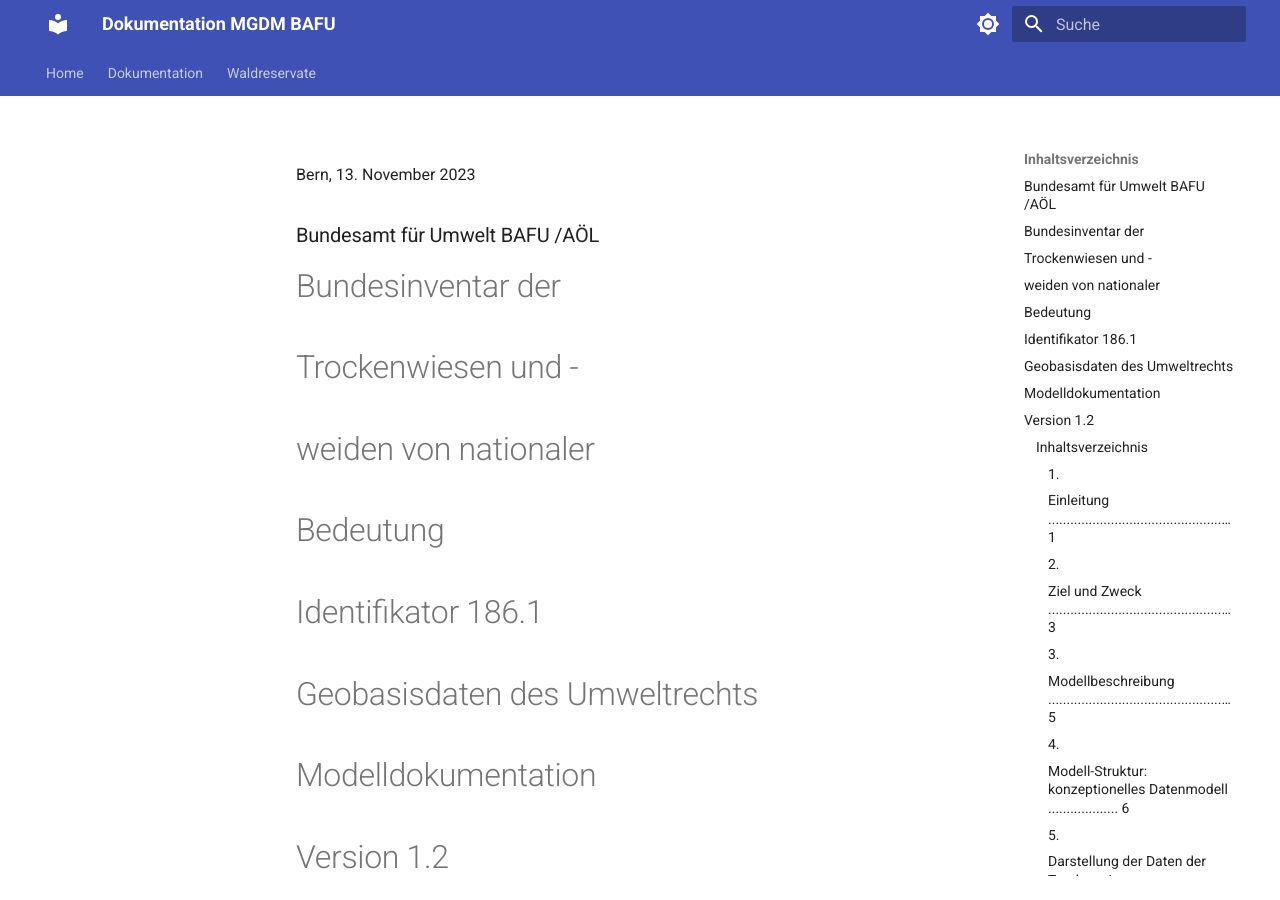
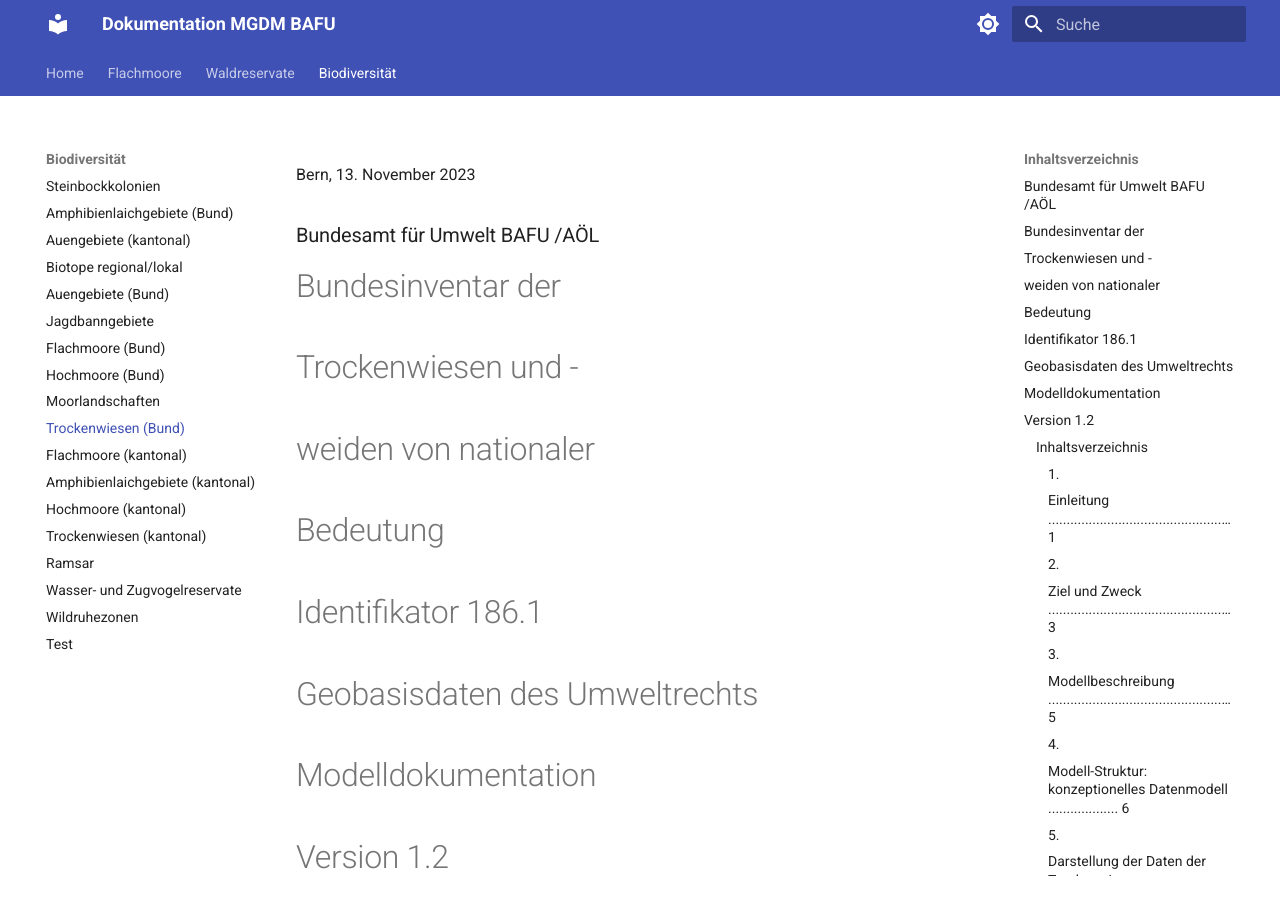
Before and after one commit to nrohrbach/MGDM-Dokus, an MkDocs documentation site: the page built from docs/Biodiversitaet/10_Trockenwiesen_Bund.md, in a window 1280 px wide and 900 px high. Built offline with MkDocs 1.6.1 and Material for MkDocs 9.7.7, drawn with Linux system fonts in a browser that asks for light colours.

Commit message:
Alle Seiten in mkdocs-Navigation ergänzt
Biodiversitaet-Unterseiten (01–17) sowie test.md als Abschnitt
hinzugefügt; Flachmoore-Eintrag in der Nav umbenannt.

https://claude.ai/code/session_01MoTn9Rtajzu7jmjc6VmG4Z

```diff
--- a/mkdocs.yml
+++ b/mkdocs.yml
@@ -41,5 +41,24 @@ markdown_extensions:
 
 nav:
   - Home: index.md
-  - Dokumentation: Flachmoore/Modelldokumentation.md
+  - Flachmoore: Flachmoore/Modelldokumentation.md
   - Waldreservate: Waldreservate.md
+  - Biodiversität:
+    - Steinbockkolonien: Biodiversitaet/01_Steinbockkolonien.md
+    - Amphibienlaichgebiete (Bund): Biodiversitaet/02_Amphibienlaichgebiete_Bund.md
+    - Auengebiete (kantonal): Biodiversitaet/03_Auengebiete_kt.md
+    - Biotope regional/lokal: Biodiversitaet/04_Biotope_reg_lok.md
+    - Auengebiete (Bund): Biodiversitaet/05_Auengebiete_Bund.md
+    - Jagdbanngebiete: Biodiversitaet/06_Jagdbanngebiete.md
+    - Flachmoore (Bund): Biodiversitaet/07_Flachmoore_Bund.md
+    - Hochmoore (Bund): Biodiversitaet/08_Hochmoore_Bund.md
+    - Moorlandschaften: Biodiversitaet/09_Moorlandschaften.md
+    - Trockenwiesen (Bund): Biodiversitaet/10_Trockenwiesen_Bund.md
+    - Flachmoore (kantonal): Biodiversitaet/11_Flachmoore_kt.md
+    - Amphibienlaichgebiete (kantonal): Biodiversitaet/12_Amphibienlaichgebiete_kt.md
+    - Hochmoore (kantonal): Biodiversitaet/13_Hochmoore_kt.md
+    - Trockenwiesen (kantonal): Biodiversitaet/14_Trockenwiesen_kt.md
+    - Ramsar: Biodiversitaet/15_Ramsar.md
+    - Wasser- und Zugvogelreservate: Biodiversitaet/16_Wasser_Zugvogelreservate.md
+    - Wildruhezonen: Biodiversitaet/17_Wildruhezonen.md
+    - Test: Biodiversitaet/test.md
```
